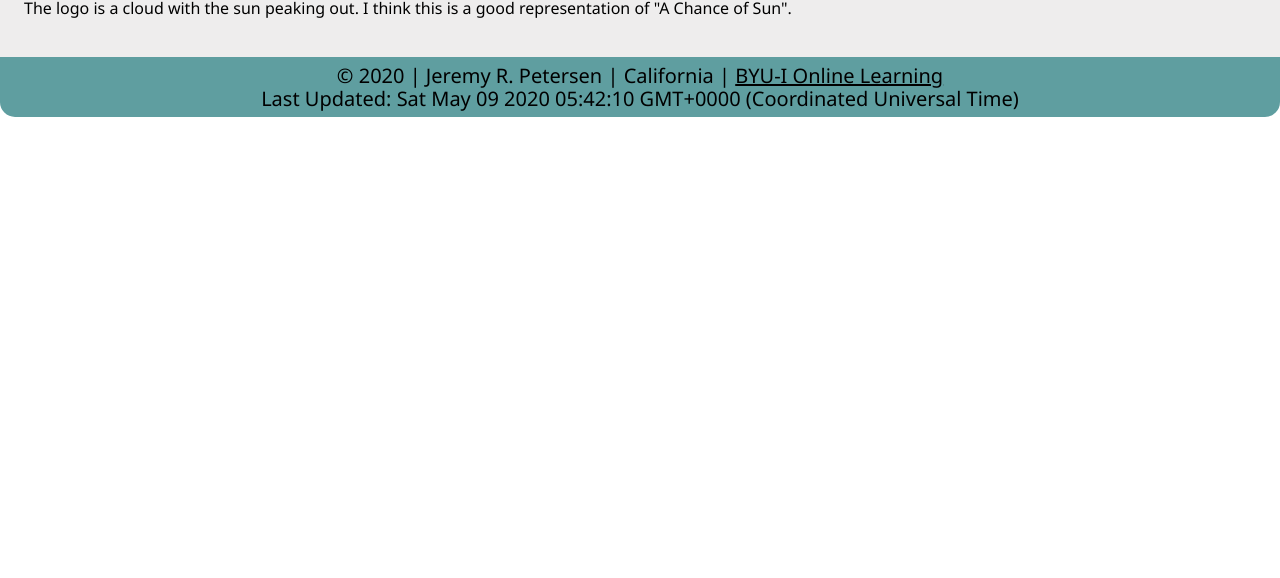
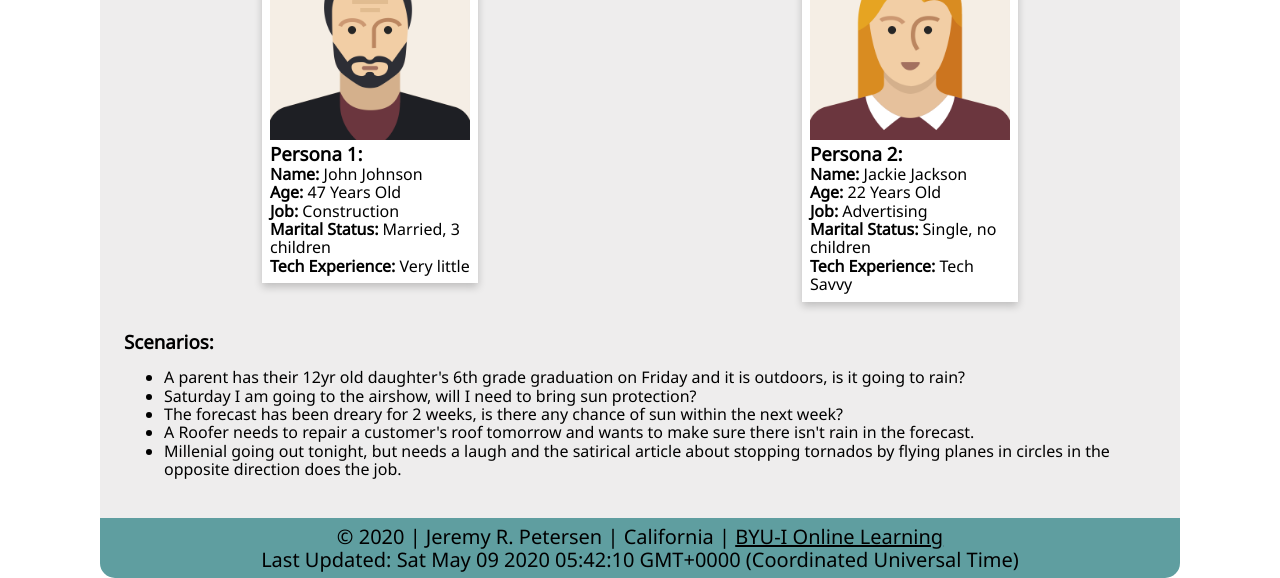
Before and after one commit to byui-jpetersen/byui-jpetersen.github.io, a plain HTML site: page lesson-03/target-audience.html in a window 1280 px wide. Shown: the part 432-1010 px from the top of the page. Before the commit the page ends 800 px from the top, so only its background shows below. Drawn offline with Linux system fonts and the light colour scheme.

Commit message:
updates to lesson 3

```diff
--- a/lesson-03/css/large.css
+++ b/lesson-03/css/large.css
@@ -1,4 +1,4 @@
-@media only screen and (min-width: 60em) {
+@media only screen and (min-width: 1025px) {
 
 	nav ul {
 		display: flex;
@@ -15,4 +15,17 @@
 	h1 {
 		font-size: 2rem;
 	  }
+.card {
+  display: inline-block;
+  box-shadow: 0 4px 8px 0 rgba(0,0,0,0.2);
+  background-color: white;
+  width: 40%;
+  transition: 0.3s;
+  margin: auto 0;
+  text-align: left;
+  padding: 8px;
 }
+.card img {
+  width: 100%;
+}
+}
--- a/lesson-03/css/medium.css
+++ b/lesson-03/css/medium.css
@@ -1,4 +1,4 @@
-@media only screen and (min-width: 32em) {
+@media only screen and (min-width: 768px) {
   nav ul {
     display: flex;
   }
@@ -14,4 +14,40 @@ section {
   h1 {
     font-size: 2rem;
   }
+  .gridarea {
+    grid-template-columns: 1fr 1fr;
+    grid-gap: 0px;
+  }
+	.targetaudience {
+		grid-column: 1 / span 2;
+    grid-row: 1;
+  }
+  .scenarios {
+		grid-column: 1 / span 2;
+    grid-row: 4;
+	}
+	.one {
+    padding: 5px 20px;
+		grid-column: 1;
+		grid-row: 2;
+	}
+	.two {
+    padding: 5px 20px;
+		grid-column: 2;
+		grid-row: 2;
+  }
+  .card {
+    display: inline-block;
+    box-shadow: 0 4px 8px 0 rgba(0,0,0,0.2);
+    background-color: white;
+    width: 40%;
+    transition: 0.3s;
+    margin: auto 0;
+    text-align: left;
+    padding: 8px;
+  }
+  .card img {
+    display: inline;
+    width: 100%;
+  }
 }
--- a/lesson-03/css/small.css
+++ b/lesson-03/css/small.css
@@ -5,7 +5,9 @@ body {
   align-items: center;
   justify-content: center;
   min-width: 325px;
+  max-width: 1080px;
   text-align: center;
+  margin: auto;
 }
 header {
   background-color: cadetblue;
@@ -39,8 +41,10 @@ li a {
   text-decoration: none;
   margin: 20px 0 20px 0;
 }
+main {
+  background-color: rgb(238, 237, 237);
+}
 section {
-  background-color: rgb(238, 237, 237);
   padding: 1rem;
 }
 
@@ -67,6 +71,10 @@ h2,
 h3 {
   margin: 0;
 }
+.personasheading {
+  padding: 20px;
+  text-align: left;
+}
 
 .sitename,
 .sitepurpose,
@@ -74,8 +82,36 @@ h3 {
   text-align: left;
   margin: 1rem 0 1rem 0;
 }
+.gridarea {
+  display: grid;
+  grid-template-columns: 1fr;
+  grid-gap: 0px;
+}
+.targetaudience {
+  text-align: left;
+}
+.scenarios {
+  text-align: left;
+}
 
-img {
+.one {
+
+ grid-column: 1;
+ grid-row: 2;
+}
+.two {
+  grid-column: 1;
+  grid-row: 3;
+}
+.heading {
+  text-align: left;
+}
+
+.card img {
+  display: none;
+}
+
+.logo {
   max-width: 200px;
 }
 
--- a/lesson-03/target-audience.html
+++ b/lesson-03/target-audience.html
@@ -25,13 +25,44 @@
         </ul>
     </nav>
 	<main>
-		<section>
-            <h3 class="sitename">Target Audience:</h3>
-            <p class="sitename">The name of the site is A Chance of Sun. Meteorologists are often known for making weather predicitions that turn out to be incorrect. So by always forecasting a "Chance" of sun you will never be wrong.</p>
-            <h3 class="sitepurpose">Personas:</h3>
-            <p class="sitepurpose">The purpose of the site is to provide weather forecasts for Eastern Idaho. The intent is to provide weather forecasts that will never be inaccurate. So the site will provide the expected forecast, but also include that there is a "Chance of Sun".</p>
-            <h3 class="sitelogo">Scenarios:</h3>
-            <p class="sitelogo">The logo is a cloud with the sun peaking out. I think this is a good representation of "A Chance of Sun".</p>
+		<section class="targetaudience">
+            <h3>Target Audience:</h3>
+            <p>The site is intended for those age 14 to 60 that are intelligent, but also looking for humor in life. They will visit the site for the most accurate weather report because at this site we are never wrong in forecasting a chance of sun. The weather satire in combination with accurate weather forecasts is what will drive the audience to regularly return to the site.</p>
+        </section>
+        <div class="gridarea">
+            <h3 class="personasheading">Personas:</h3>
+        <section class="personas one">
+            <div class="card">
+                <img src="/lesson-03/images/man.png" alt="avatar">
+            <h3>Persona 1:</h3>
+            <p><b>Name:</b> John Johnson</p>
+            <p><b>Age:</b> 47 Years Old</p>
+            <p><b>Job:</b> Construction</p>
+            <p><b>Marital Status:</b> Married, 3 children</p>
+            <p><b>Tech Experience:</b> Very little</p>
+        </div>
+        </section>
+        <section class="personas two">
+            <div class="card">
+                <img src="/lesson-03/images/woman.png" alt="avatar">
+            <h3>Persona 2:</h3>
+            <p><b>Name:</b> Jackie Jackson</p>
+            <p><b>Age:</b> 22 Years Old</p>
+            <p><b>Job:</b> Advertising</p>
+            <p><b>Marital Status:</b> Single, no children</p>
+            <p><b>Tech Experience:</b> Tech Savvy</p>
+        </div>
+        </section>
+    </div>
+        <section class="scenarios">
+            <h3>Scenarios:</h3>
+            <ul>
+            <li>A parent has their 12yr old daughter's 6th grade graduation on Friday and it is outdoors, is it going to rain?</li>
+            <li>Saturday I am going to the airshow, will I need to bring sun protection?</li>
+            <li>The forecast has been dreary for 2 weeks, is there any chance of sun within the next week?</li>
+            <li>A Roofer needs to repair a customer's roof tomorrow and wants to make sure there isn't rain in the forecast.</li>
+            <li>Millenial going out tonight, but needs a laugh and the satirical article about stopping tornados by flying planes in circles in the opposite direction does the job.</li>
+        </ul>
         </section>
 	</main>
     <footer>
```
Also changed, not shown: lesson-03/index.html (+2 -2 lines), lesson-03/images/advertising.png (added), lesson-03/images/constworker.png (added), lesson-03/images/iconfinder_4_avatar_2754580.png (added), lesson-03/images/iconfinder_Road-Worker-1_379406.png (added), lesson-03/images/man.png (added), lesson-03/images/woman.png (added).
